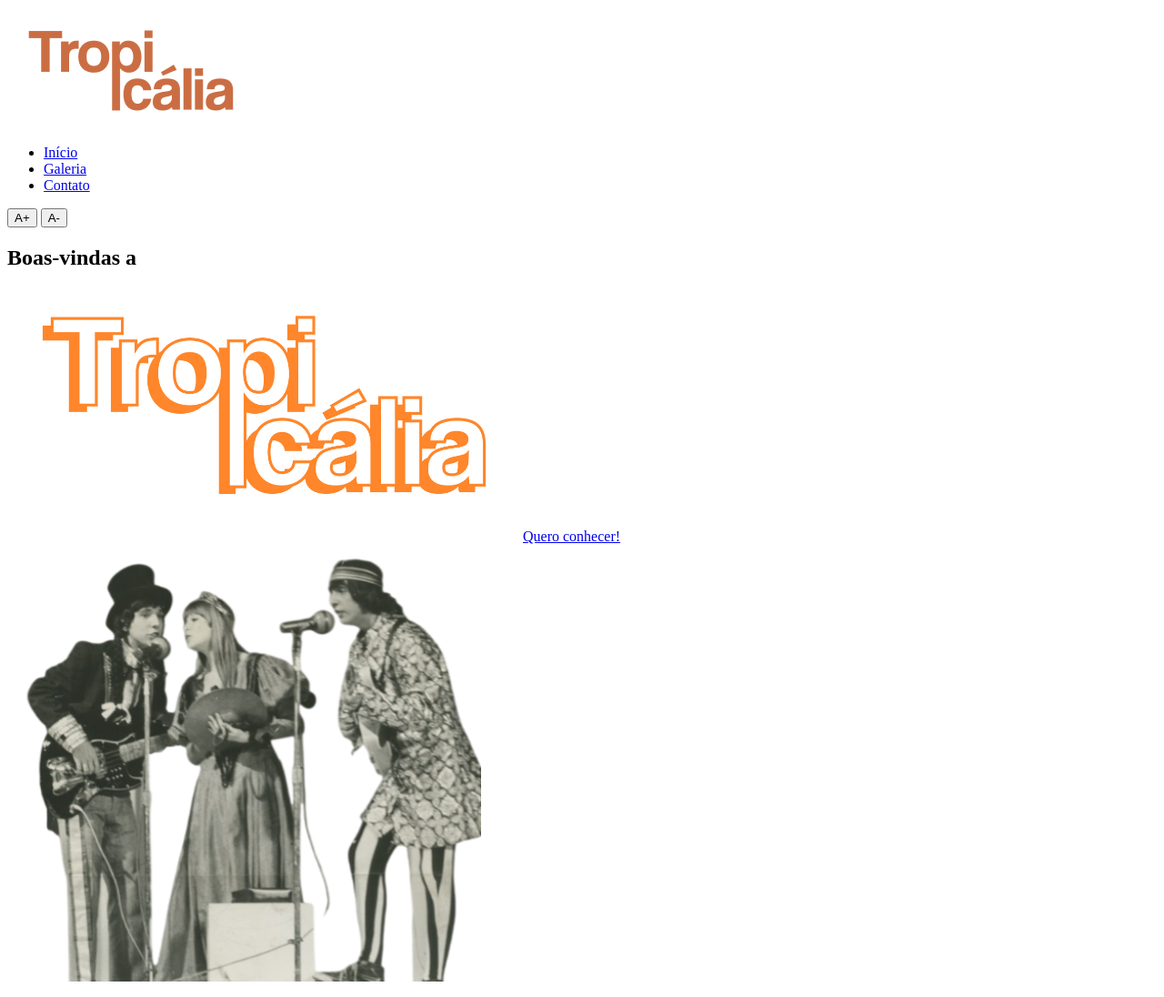
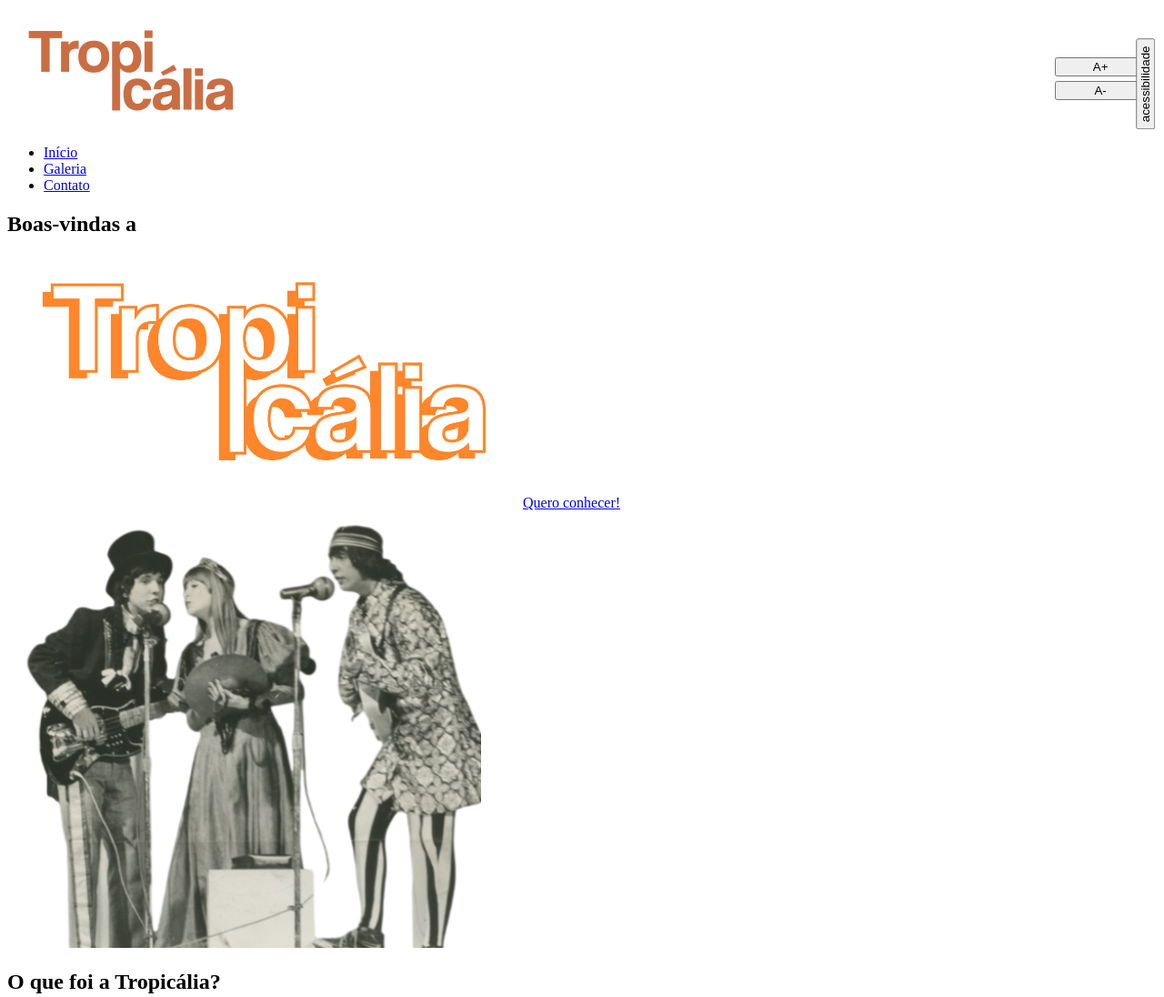
Before and after one commit to joaogabrielfautinowilamoskidasilva/Tropicalia-Jo-o, a plain HTML site: page index.html in a window 1280 px wide. Shown: the top 1096 px of the page at 91% size. Drawn offline with Linux system fonts and the light colour scheme.

Commit message:
finalizamos a aula 5

```diff
--- a/index.html
+++ b/index.html
@@ -2,27 +2,28 @@
 <html lang="pt-br">
 
 <head>
-        <script src="script.js">
-        </script>
-
         <meta charset="UTF-8">
         <meta name="viewport" content="width=device-width, initial-scale=1.0">
+        <link rel="stylesheet" href="style.css">
         <title>Tropicália - Faustino</title>
 </head>
 
 <body>
         <header class=" p-5">
 
-                <nav class="container d-flex justify-content-between align-items-center" >
+                <nav class="container d-flex justify-content-between align-items-center">
                         <img src="img/logo.png" class="nav-img" loading="lazy">
                         <ul class="nav mt-5">
                                 <li class="nav-item"><a class="nav-link" href="#inicio">Início</a></li>
                                 <li class="nav-item"><a class="nav-link" href="#galeria">Galeria</a></li>
                                 <li class="nav-item"><a class="nav-link" href="#contato">Contato</a></li>
                         </ul>
-                        <div id="acessibilidade">
+                        <div id="acessibilidade" class="menu-acessibilidade">
+                                <button id="botao-acessibilidade" class="btn btn-primary fw-bold rotacao-botao">acessibilidade</button>
+                                <div id="opcoes-acessibilidade" class="opcoes-acessibilidade apresenta-lista">
                                         <button id="aumentar-fonte" class="btn btn-primary fw-bold">A+</button>
                                         <button id="diminuir-fonte" class="btn btn-primary fw-bold">A-</button>
+                                </div>
                         </div>
                 </nav>
         </header>
@@ -30,23 +31,30 @@
                 <div class="inicio-fundo d-flex justify-content-between align-items-center">
                         <div class="esquerda-conteudo">
                                 <h1 class="display-4 text-white fst-italic fw-bold">Boas-vindas a</h1>
-                                <img src="img/logo-2.png" class="mb-3" width="563"
-                                        height="278" loading="lazy">
-                                <a href="#tropicalia"
-                                        class="btn btn-primary btn-lg botao-inicio fw-semibold">Quero conhecer!</a>
+                                <img src="img/logo-2.png" class="mb-3" width="563" height="278" loading="lazy">
+                                <a href="#tropicalia" class="btn btn-primary btn-lg botao-inicio fw-semibold">Quero
+                                        conhecer!</a>
                         </div>
-                        <img src="img/lossy-page1-640px-Os_Mutantes.tif (1).png" alt="A imagem apresenta o grupo musical Os Mutantes. São três pessoas cantando em dois microfones" title="Os Mutantes - CC0 Domínio Público / Acervo Arquivo Nacional" class="img-fluid img-inicio">
+                        <img src="img/lossy-page1-640px-Os_Mutantes.tif (1).png"
+                                alt="A imagem apresenta o grupo musical Os Mutantes. São três pessoas cantando em dois microfones"
+                                title="Os Mutantes - CC0 Domínio Público / Acervo Arquivo Nacional"
+                                class="img-fluid img-inicio">
                 </div>
         </section>
         <section id="tropicalia" class="my-5 pt-6 secao-tropicalia">
                 <div class="container d-flex align-items-center">
                         <div class="col-5">
                                 <h2>O que foi a Tropicália?</h2>
-                                <p class="p-2">A Tropicália, também conhecida como Tropicalismo, foi um movimento cultural
-                                        brasileiro que surgiu na década de 1960, tendo seu auge entre 1967 e 1968. Esse movimento
-                                        abrangeu várias expressões artísticas, como a música, o cinema, o teatro e as artes plásticas, e
-                                        teve como principal característica a mistura de elementos da cultura brasileira tradicional com
-                                        influências estrangeiras, especialmente do rock e da música pop. Fonte: Site Toda Matéria</p>
+                                <p class="p-2">A Tropicália, também conhecida como Tropicalismo, foi um movimento
+                                        cultural
+                                        brasileiro que surgiu na década de 1960, tendo seu auge entre 1967 e 1968. Esse
+                                        movimento
+                                        abrangeu várias expressões artísticas, como a música, o cinema, o teatro e as
+                                        artes plásticas, e
+                                        teve como principal característica a mistura de elementos da cultura brasileira
+                                        tradicional com
+                                        influências estrangeiras, especialmente do rock e da música pop. Fonte: Site
+                                        Toda Matéria</p>
                         </div>
                 </div>
         </section>
@@ -60,13 +68,14 @@
                                                 class="img-fluid rounded-5" loading="lazy">
                                 </div>
                                 <div class="col-md-4">
-                                        <img src="img/lossy-page1-640px-Os_Mutantes_2.tif.jpg" class="img-fluid rounded-5"
-                                                loading="lazy">
+                                        <img src="img/lossy-page1-640px-Os_Mutantes_2.tif.jpg"
+                                                class="img-fluid rounded-5" loading="lazy">
                                 </div>
                         </div>
                         <div class="row mt-4 justify-content-md-center">
                                 <div class="col-md-4">
-                                        <img src="img/lossy-page1-640px-Gilberto_Gil_nos_anos_1960.tif.jpg" class="img-fluid rounded-5" loading="lazy">
+                                        <img src="img/lossy-page1-640px-Gilberto_Gil_nos_anos_1960.tif.jpg"
+                                                class="img-fluid rounded-5" loading="lazy">
                                 </div>
                                 <div class="col-md-4">
                                         <img src="img/lossy-page1-640px-Caetano_Veloso_no_III_Festival_da_Música_Popular.tif.jpg"
@@ -76,5 +85,5 @@
                 </div>
         </section>
 </body>
-
+<script src="script.js"></script>
 </html>
--- a/script.js
+++ b/script.js
@@ -1,18 +1,24 @@
 document.addEventListener('DOMContentLoaded', function(){
     const aumentaFonteBotao = document.getElementById ('aumentar-fonte');
     const diminuiFonteBotao = document.getElementById('diminuir-fonte');
-
+    const botaoDeAcessibilidade = document.getElementById('botao-acessibilidade')
+    const opcoesDeAcessibilidade = document.getElementById('opcoes-acessibilidade')
     let tamanhoAtualFonte = 1;
 
     aumentaFonteBotao.addEventListener('click', function(){
         tamanhoAtualFonte += 0.1;
         document.body.style.fontSize = `${tamanhoAtualFonte}rem`
 
-    })
+    });
 
     diminuiFonteBotao.addEventListener('click', function(){
         tamanhoAtualFonte -= 0.1;
         document.body.style.fontSize = `${tamanhoAtualFonte}rem`
 
-    })
-})
+    });
+
+    botaoDeAcessibilidade.addEventListener('click', function (){
+        botaoDeAcessibilidade.classList.toggle('rotacao-botao');
+        opcoesDeAcessibilidade.classList.toggle('apresenta-lista')
+   });
+});
--- a/style.css
+++ b/style.css
@@ -0,0 +1,18 @@
+.menu-acessibilidade{
+    position: fixed;
+    top:2rem;
+    right:20px;
+    z-index: 1000;
+}
+.rotacao-botao{
+    transform: rotate(-90deg);
+    transform-origin: right center;
+}
+.opcoes-acessibilidade{
+    margin-top:10px;
+    display: flex;
+    flex-direction: column;
+}
+.opcoes-acessibilidade button{
+    margin-bottom: 5px;
+}
```
Lines whose indentation alone changed are shown as unchanged.
